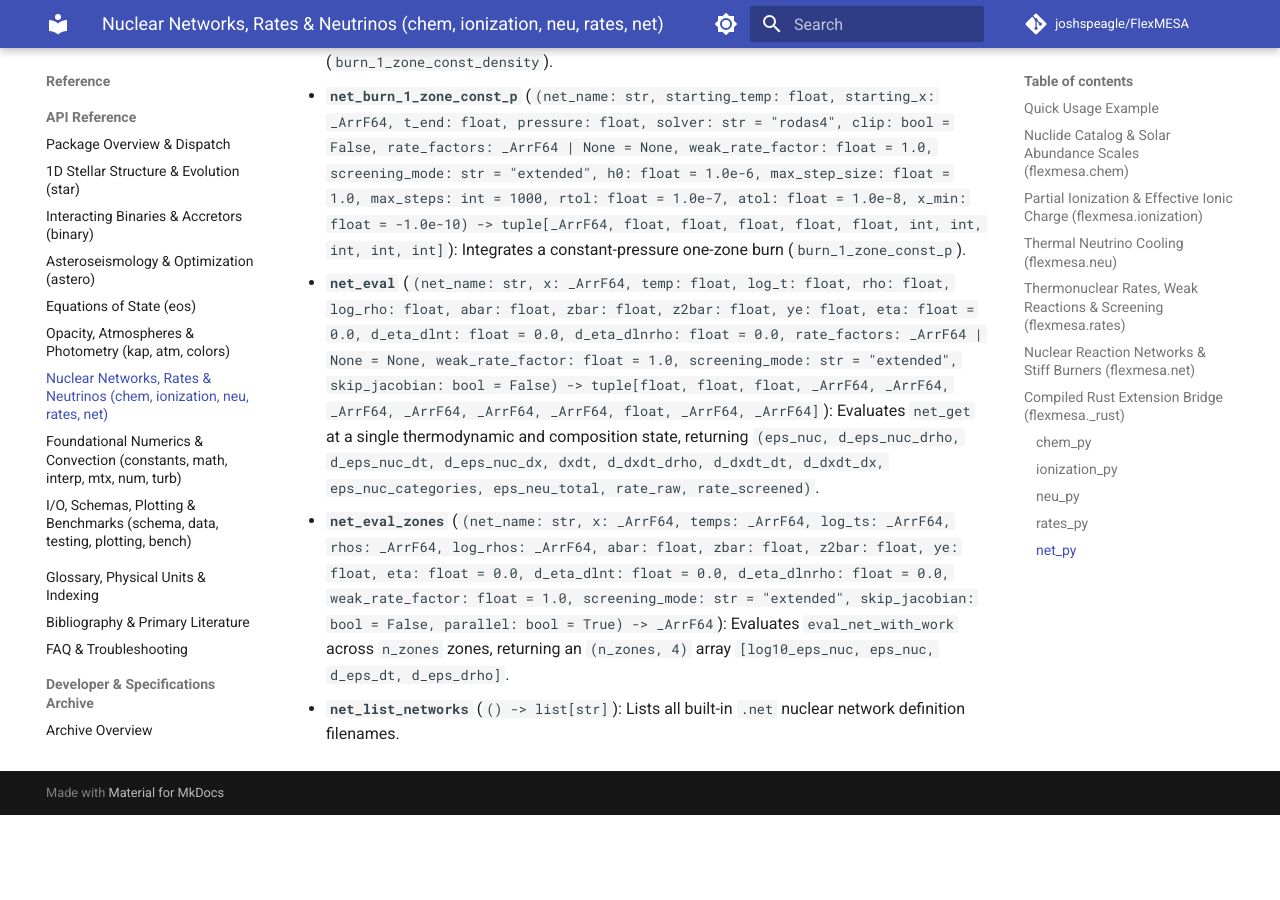
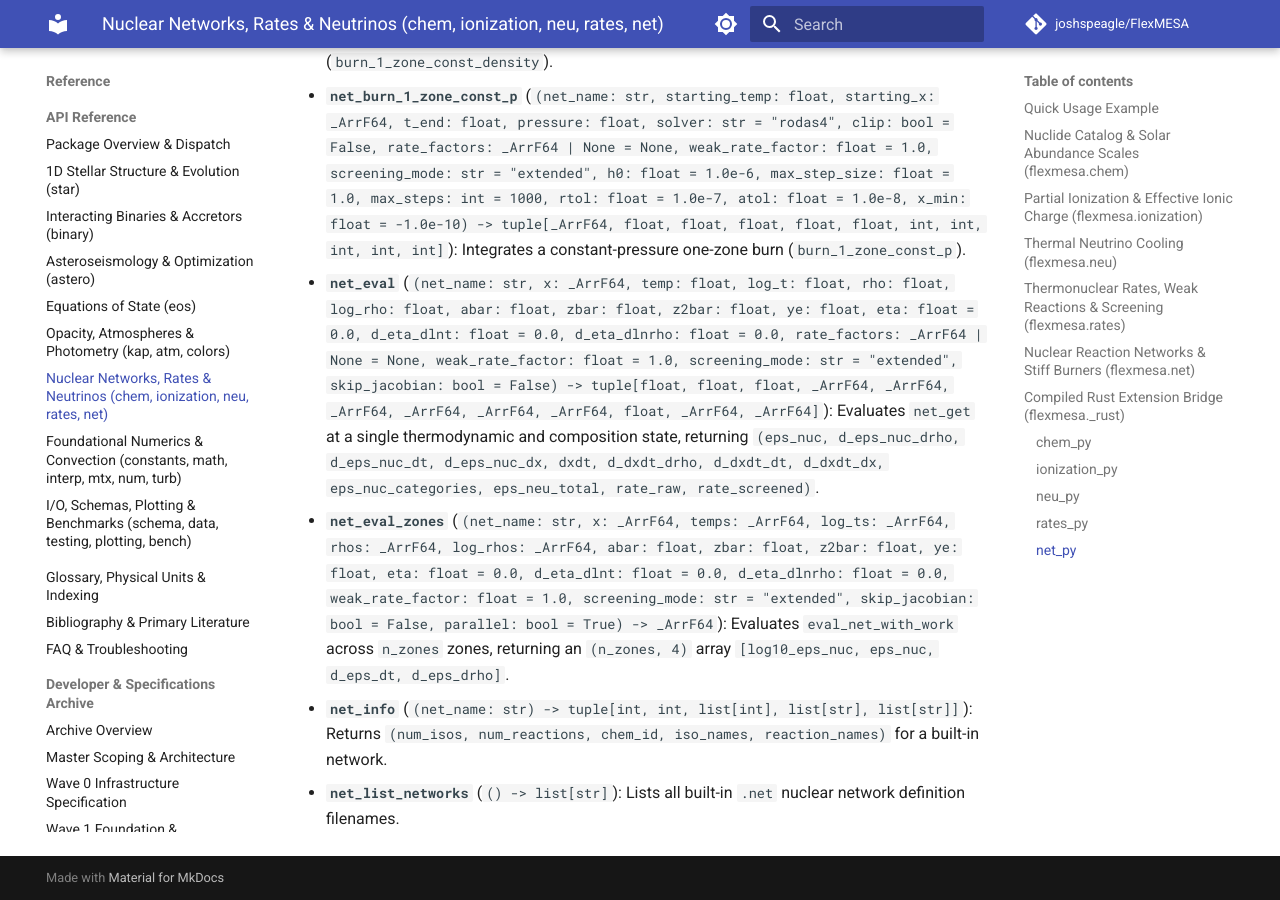
Before and after one commit to joshspeagle/FlexMESA, an MkDocs documentation site: the page built from docs/api/nuclear.md, in a window 1280 px wide and 900 px high, scrolled down 10303 px. Built offline with MkDocs 1.6.1 and Material for MkDocs 9.7.7, drawn with Linux system fonts in a browser that asks for light colours; comment, search, counter and statistics services are not loaded; before the commit the page ends 11118 px from its top, so only the background shows below that.

Commit message:
docs(api): document flexmesa._rust.net_info on docs/api/nuclear.md (P1.4 review fix)
docs/api/nuclear.md: add the net_py bullet for net_info, in the same form as
the other net_py bindings. Signature from src/flexmesa/_rust.pyi:344 and
return tuple (num_isos, num_reactions, chem_id, iso_names, reaction_names)
from crates/flexmesa-py/src/net_py.rs:76-98. The coverage gate had passed
only because a snippet variable on nuclear.md:18 is named net_info; the
stricter bullet-only rule is a separate change.

Commands: python scripts/docs/check_api_coverage.py --check -> passed (1206
symbols, 0 allowlisted). pytest and mkdocs build --strict queued through
slot.sh heavy (results reported separately).

Co-Authored-By: Claude Sonnet 5.5 <noreply@anthropic.com>
(cherry picked from commit bc0764fea5d624bf19f6251d16815beef93747fa)

```diff
--- a/docs/api/nuclear.md
+++ b/docs/api/nuclear.md
@@ -196,4 +196,5 @@ Low-level Safe Rust PyO3 bindings exposed via `flexmesa._rust` for nuclide catal
 - **`net_burn_1_zone_const_p`** (`(net_name: str, starting_temp: float, starting_x: _ArrF64, t_end: float, pressure: float, solver: str = "rodas4", clip: bool = False, rate_factors: _ArrF64 | None = None, weak_rate_factor: float = 1.0, screening_mode: str = "extended", h0: float = 1.0e-6, max_step_size: float = 1.0, max_steps: int = 1000, rtol: float = 1.0e-7, atol: float = 1.0e-8, x_min: float = -1.0e-10) -> tuple[_ArrF64, float, float, float, float, float, int, int, int, int, int]`): Integrates a constant-pressure one-zone burn (`burn_1_zone_const_p`).
 - **`net_eval`** (`(net_name: str, x: _ArrF64, temp: float, log_t: float, rho: float, log_rho: float, abar: float, zbar: float, z2bar: float, ye: float, eta: float = 0.0, d_eta_dlnt: float = 0.0, d_eta_dlnrho: float = 0.0, rate_factors: _ArrF64 | None = None, weak_rate_factor: float = 1.0, screening_mode: str = "extended", skip_jacobian: bool = False) -> tuple[float, float, float, _ArrF64, _ArrF64, _ArrF64, _ArrF64, _ArrF64, _ArrF64, float, _ArrF64, _ArrF64]`): Evaluates `net_get` at a single thermodynamic and composition state, returning `(eps_nuc, d_eps_nuc_drho, d_eps_nuc_dt, d_eps_nuc_dx, dxdt, d_dxdt_drho, d_dxdt_dt, d_dxdt_dx, eps_nuc_categories, eps_neu_total, rate_raw, rate_screened)`.
 - **`net_eval_zones`** (`(net_name: str, x: _ArrF64, temps: _ArrF64, log_ts: _ArrF64, rhos: _ArrF64, log_rhos: _ArrF64, abar: float, zbar: float, z2bar: float, ye: float, eta: float = 0.0, d_eta_dlnt: float = 0.0, d_eta_dlnrho: float = 0.0, weak_rate_factor: float = 1.0, screening_mode: str = "extended", skip_jacobian: bool = False, parallel: bool = True) -> _ArrF64`): Evaluates `eval_net_with_work` across `n_zones` zones, returning an `(n_zones, 4)` array `[log10_eps_nuc, eps_nuc, d_eps_dt, d_eps_drho]`.
+- **`net_info`** (`(net_name: str) -> tuple[int, int, list[int], list[str], list[str]]`): Returns `(num_isos, num_reactions, chem_id, iso_names, reaction_names)` for a built-in network.
 - **`net_list_networks`** (`() -> list[str]`): Lists all built-in `.net` nuclear network definition filenames.
```
